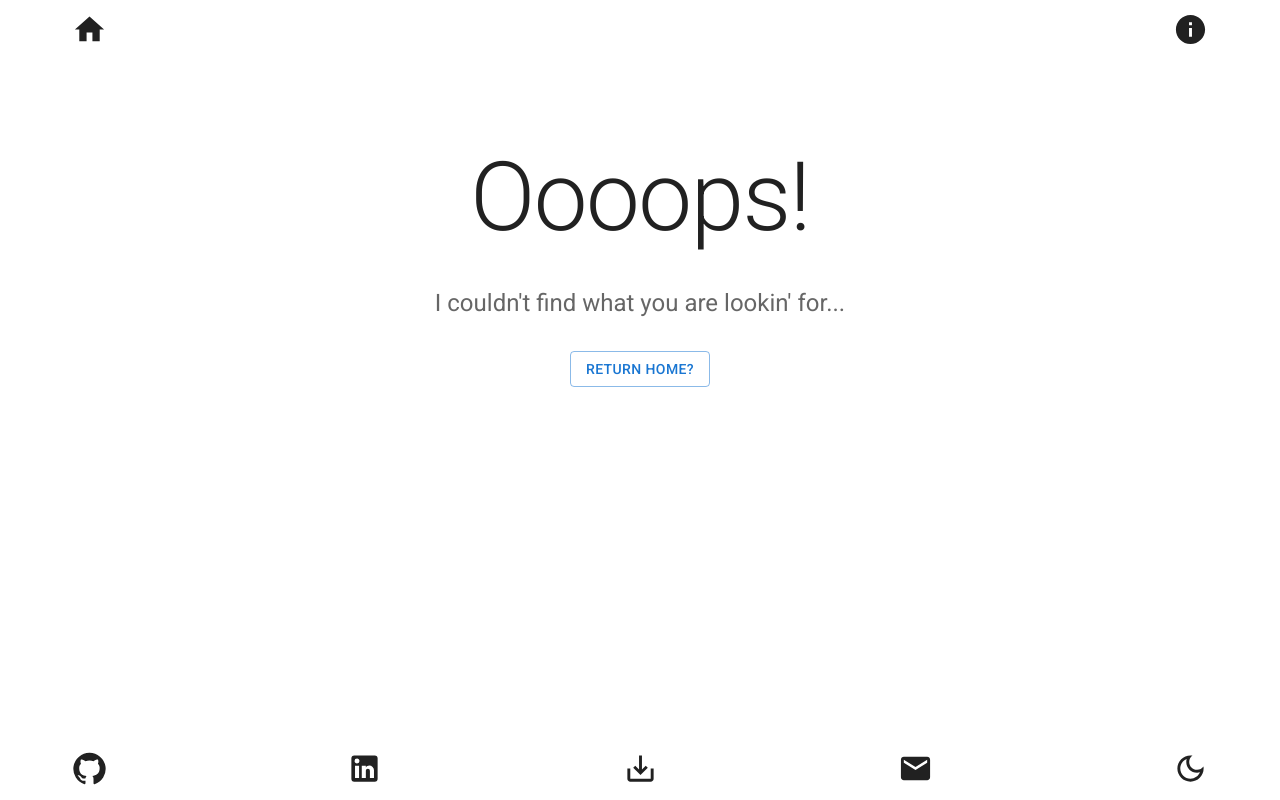
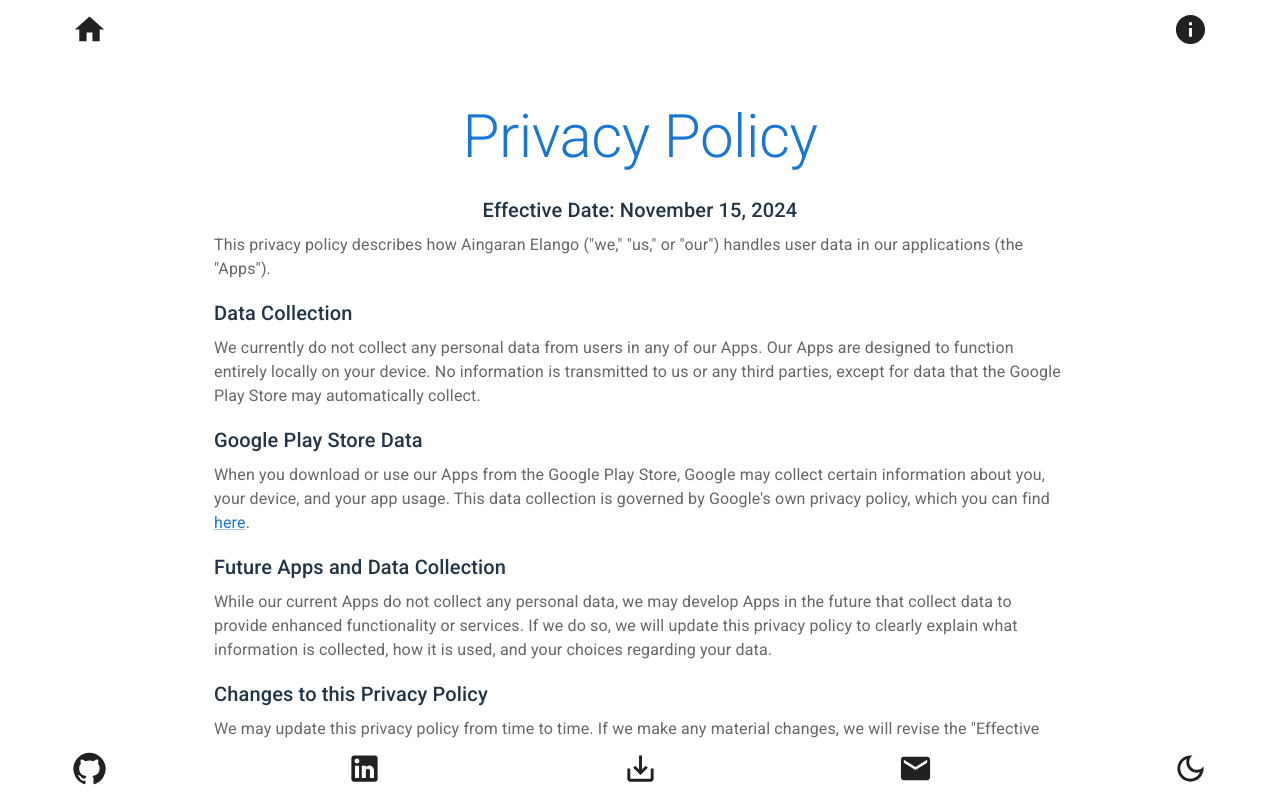
Before and after one commit to eaingaran/eaingaran.github.io, a React (Vite) app: page /privacy in a window 1280 px wide. Built offline with nearby package versions, Linux system fonts and the light colour scheme.

Commit message:
feat: add privacy policy page (to be used for publishing apps to Play Store)

```diff
--- a/src/Routes.tsx
+++ b/src/Routes.tsx
@@ -2,12 +2,14 @@ import { Routes, Route } from "react-router-dom";
 import Home from "pages/Home";
 import About from "pages/About";
 import PageNotFound from "pages/PageNotFound";
+import PrivacyPolicy from "pages/PrivacyPolicy";
 
 const MyRoutes = () => {
   return (
     <Routes>
       <Route path="/" element={<Home />} />
       <Route path="/about" element={<About />} />
+      <Route path="/privacy" element={<PrivacyPolicy />} />
       <Route path="*" element={<PageNotFound />} />
     </Routes>
   );
--- /dev/null
+++ b/src/pages/PrivacyPolicy.tsx
@@ -0,0 +1,90 @@
+import React from "react";
+import { Typography, Container, Link } from "@mui/material";
+
+const PrivacyPolicy: React.FC = () => {
+  return (
+    <Container maxWidth="md" sx={{ py: 5 }}>
+      <Typography
+        variant="h2"
+        component="h1"
+        align="center"
+        color="primary"
+        gutterBottom
+      >
+        Privacy Policy
+      </Typography>
+
+      <Typography variant="h6" component="h2" gutterBottom align="center">
+        Effective Date: November 15, 2024
+      </Typography>
+
+      <Typography variant="body1" paragraph color="text.secondary">
+        This privacy policy describes how Aingaran Elango ("we," "us," or "our")
+        handles user data in our applications (the "Apps").
+      </Typography>
+
+      <Typography variant="h6" component="h3" gutterBottom>
+        Data Collection
+      </Typography>
+
+      <Typography variant="body1" paragraph color="text.secondary">
+        We currently do not collect any personal data from users in any of our
+        Apps. Our Apps are designed to function entirely locally on your device.
+        No information is transmitted to us or any third parties, except for
+        data that the Google Play Store may automatically collect.
+      </Typography>
+
+      <Typography variant="h6" component="h3" gutterBottom>
+        Google Play Store Data
+      </Typography>
+
+      <Typography variant="body1" paragraph color="text.secondary">
+        When you download or use our Apps from the Google Play Store, Google may
+        collect certain information about you, your device, and your app usage.
+        This data collection is governed by Google's own privacy policy, which
+        you can find{" "}
+        <Link
+          href="https://policies.google.com/privacy"
+          target="_blank"
+          rel="noopener"
+        >
+          here
+        </Link>
+        .
+      </Typography>
+
+      <Typography variant="h6" component="h3" gutterBottom>
+        Future Apps and Data Collection
+      </Typography>
+
+      <Typography variant="body1" paragraph color="text.secondary">
+        While our current Apps do not collect any personal data, we may develop
+        Apps in the future that collect data to provide enhanced functionality
+        or services. If we do so, we will update this privacy policy to clearly
+        explain what information is collected, how it is used, and your choices
+        regarding your data.
+      </Typography>
+
+      <Typography variant="h6" component="h3" gutterBottom>
+        Changes to this Privacy Policy
+      </Typography>
+
+      <Typography variant="body1" paragraph color="text.secondary">
+        We may update this privacy policy from time to time. If we make any
+        material changes, we will revise the "Effective Date" at the top of this
+        policy and, where appropriate, provide a notice in the affected Apps.
+      </Typography>
+
+      <Typography variant="h6" component="h3" gutterBottom>
+        Contact Us
+      </Typography>
+
+      <Typography variant="body1" paragraph color="text.secondary">
+        If you have any questions about this privacy policy, please contact us
+        at: <Link href="mailto:contact@aingaran.dev">contact@aingaran.dev</Link>
+      </Typography>
+    </Container>
+  );
+};
+
+export default PrivacyPolicy;
```
